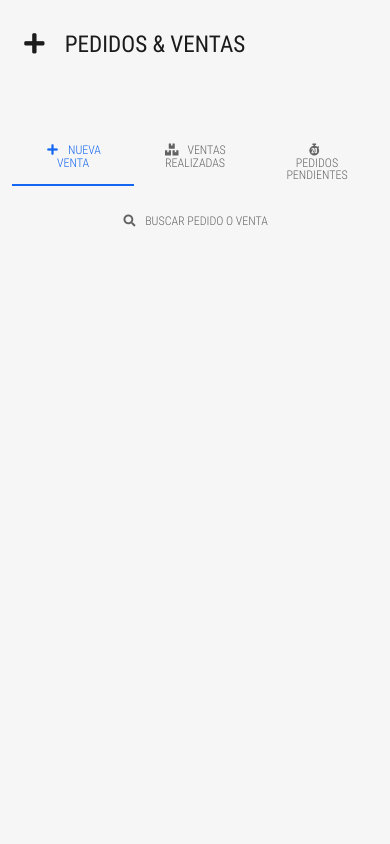
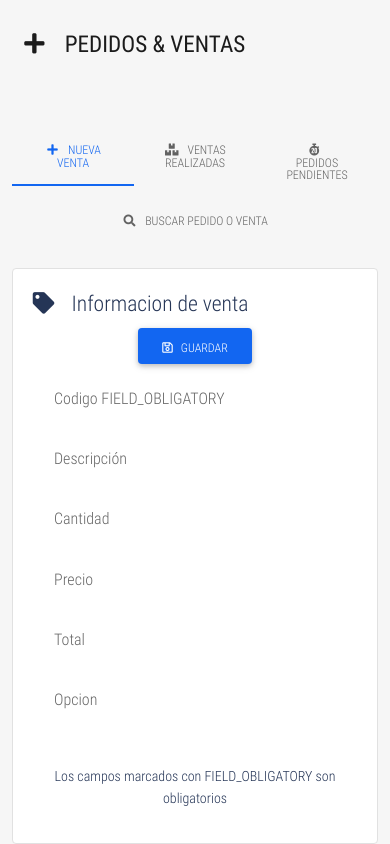
Before and after one commit to christopher-umg/proyecto-supermark, a PHP site: the page made by vistas/contenidos/es/dashboard-ventas-new.php in a window 390 px wide. Run offline with PHP 8.4, Linux system fonts and the light colour scheme; the template is opened without the code that fills it, so the values that code supplies are empty; the visitor is signed in with stand-in values (Sample User, id 1); some libraries are stand-ins or nearby versions.

Commit message:
MVC de nueva venta

```diff
--- a/modelos/vistasModelo.php
+++ b/modelos/vistasModelo.php
@@ -3,7 +3,7 @@
 
 		/*---------- Modelo obtener vistas ----------*/
 		protected static function obtener_vistas_modelo($vistas,$modulo,$idioma){
-			$lista_blanca=["index","signin","product","home","registration","bag","details","admin-new","admin-list","admin-search","admin-update","client-new","client-list","client-search","client-update","category-new","category-list","category-search","category-update","company","product-new","product-list","product-search","product-minimum","product-update","product-cover","product-gallery","product-info"];
+			$lista_blanca=["index","signin","product","home","registration","bag","details","admin-new","admin-list","admin-search","admin-update","client-new","client-list","client-search","client-update","category-new","category-list","category-search","category-update","company","product-new","product-list","product-search","product-minimum","product-update","product-cover","product-gallery","product-info","ventas-new"];
 			if(in_array($vistas, $lista_blanca)){
 				if(is_file("./vistas/contenidos/".$idioma."/".$modulo."-".$vistas.".php")){
 					$contenido="./vistas/contenidos/".$idioma."/".$modulo."-".$vistas.".php";
--- a/vistas/contenidos/es/dashboard-ventas-new.php
+++ b/vistas/contenidos/es/dashboard-ventas-new.php
@@ -23,3 +23,60 @@
         </li>
     </ul>
 </div>
+
+
+<div class="container-fluid">
+    <form class="dashboard-container FormularioAjax" method="POST" data-form="save" data-lang="<?php echo LANG; ?>" autocomplete="off" action="<?php echo SERVERURL;?>ajax/categoriaAjax.php">
+            <input type="hidden" name="modulo_categoria" value="registro">
+            <fieldset class="mb-4">
+                <legend><i class="fas fa-tag fa-fw"></i> &nbsp; Informacion de venta</legend>
+                <p class="text-center" style="margin-top: 40px;">
+                    <button type="submit" class="btn btn-primary"><i class="far fa-save"></i> &nbsp; GUARDAR</button>
+                </p>
+                <div class="container-fluid">
+                    <div class="row">
+                        <div class="col-12 col-md-6 col-lg-2">
+                            <div class="form-outline mb-4">
+                                <input type="text" class="form-control" name="venta_codigo_reg" id="codigo_venta" maxlength="49">
+                                <label for="codigo_venta" class="form-label">Codigo <?php echo FIELD_OBLIGATORY; ?></label>
+                            </div>
+                        </div>
+                        <div class="col-12 col-md-6 col-lg-2">
+                            <div class="form-outline mb-4">
+                                <input type="text" class="form-control" name="venta_descripcion_reg" id="venta_descripcion" maxlength="49">
+                                <label for="venta_descripcion" class="form-label">Descripción</label>
+                            </div>
+                        </div>
+                        <div class="col-12 col-md-6 col-lg-2">
+                            <div class="form-outline mb-4">
+                                <input type="text" class="form-control" name="campo_adicional_1" id="campo_adicional_1" maxlength="49">
+                                <label for="campo_adicional_1" class="form-label">Cantidad</label>
+                            </div>
+                        </div>
+                        <div class="col-12 col-md-6 col-lg-2">
+                            <div class="form-outline mb-4">
+                                <input type="text" class="form-control" name="campo_adicional_1" id="campo_adicional_1" maxlength="49">
+                                <label for="campo_adicional_1" class="form-label">Precio</label>
+                            </div>
+                        </div>
+                        <div class="col-12 col-md-6 col-lg-2">
+                            <div class="form-outline mb-4">
+                                <input type="text" class="form-control" name="campo_adicional_1" id="campo_adicional_1" maxlength="49">
+                                <label for="campo_adicional_1" class="form-label">Total</label>
+                            </div>
+                        </div>
+                        <div class="col-12 col-md-6 col-lg-2">
+                            <div class="form-outline mb-4">
+                                <input type="text" class="form-control" name="campo_adicional_1" id="campo_adicional_1" maxlength="49">
+                                <label for="campo_adicional_1" class="form-label">Opcion</label>
+                            </div>
+                        </div>
+                    </div>
+                </div>
+            </fieldset>
+            <p class="text-center">
+                <small>Los campos marcados con <?php echo FIELD_OBLIGATORY; ?> son obligatorios</small>
+            </p>
+    </form>
+
+</div>
```
Also changed, not shown: controladores/ventaControlador.php (added, +54 -0 lines).
